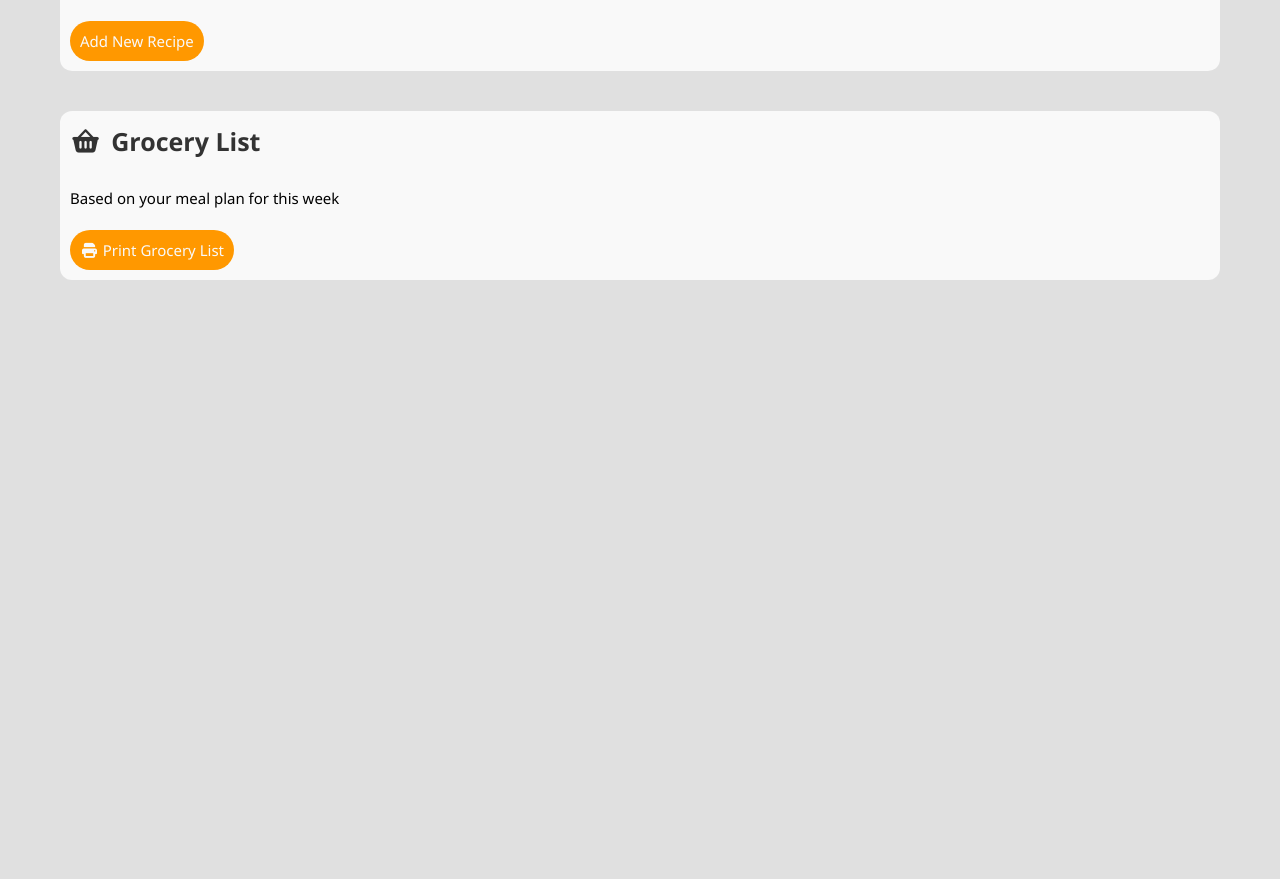
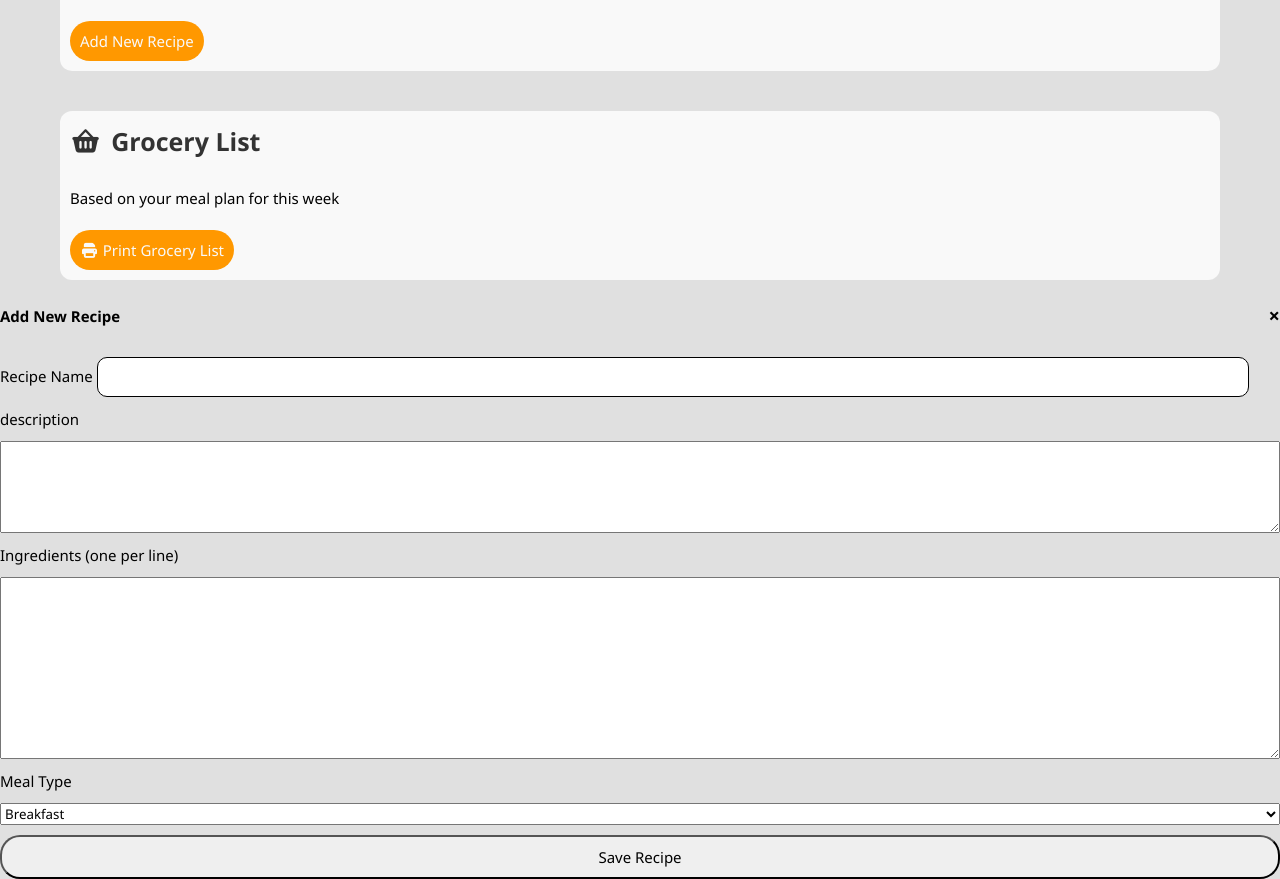
Before and after one commit to khaif-dev/meal-planning-app, a plain HTML site: page index.html in a window 1280 px wide. Shown: the part 1456-2335 px from the top of the page. Before the commit the page ends 1756 px from the top, so only its background shows below. Drawn offline with Linux system fonts and the light colour scheme.

Commit message:
added recipe modal to allow user add new recipes

```diff
--- a/index.html
+++ b/index.html
@@ -256,6 +256,41 @@
 
       <!-- notification modal -->
       <div class="notification" id="notification"></div>
+
+      <!-- recipe modal -->
+       <div class="recipe-modal" id="recipe-modal">
+        <div class="modal-content">
+          <div class="modal-header">
+            <h1>Add New Recipe</h1>
+            <span class="close">&times;</span>
+          </div>
+          <form action="submit" method="post">
+            <div class="form-group">
+              <label for="recipe-name">Recipe Name
+                <input type="text" id="recipe-name" name="recipe name">
+              </label>
+            </div>
+            <div class="form-group">
+              <label for="description">description</label>
+              <textarea name="description" id="description" rows="5"></textarea>
+            </div>
+            <div class="form-group">
+              <label for="Ingredients">Ingredients (one per line)</label>
+              <textarea name="Ingredients" id="Ingredients" rows="10"></textarea>
+            </div>
+            <div class="form-group">
+              <label for="Meal-type">Meal Type</label>
+                <select name="meal-type" id="meal-type">
+                  <option value="breakfast" selected>Breakfast</option>
+                  <option value="lunch">Lunch</option>
+                  <option value="dinner">Dinner</option>
+                </select>
+            </div>
+            <button class="save-recipe" id="save-recipe"> Save Recipe</button>
+
+          </form>
+        </div>
+       </div>
   </section>
 
   <script src="./script.js"></script>
```
